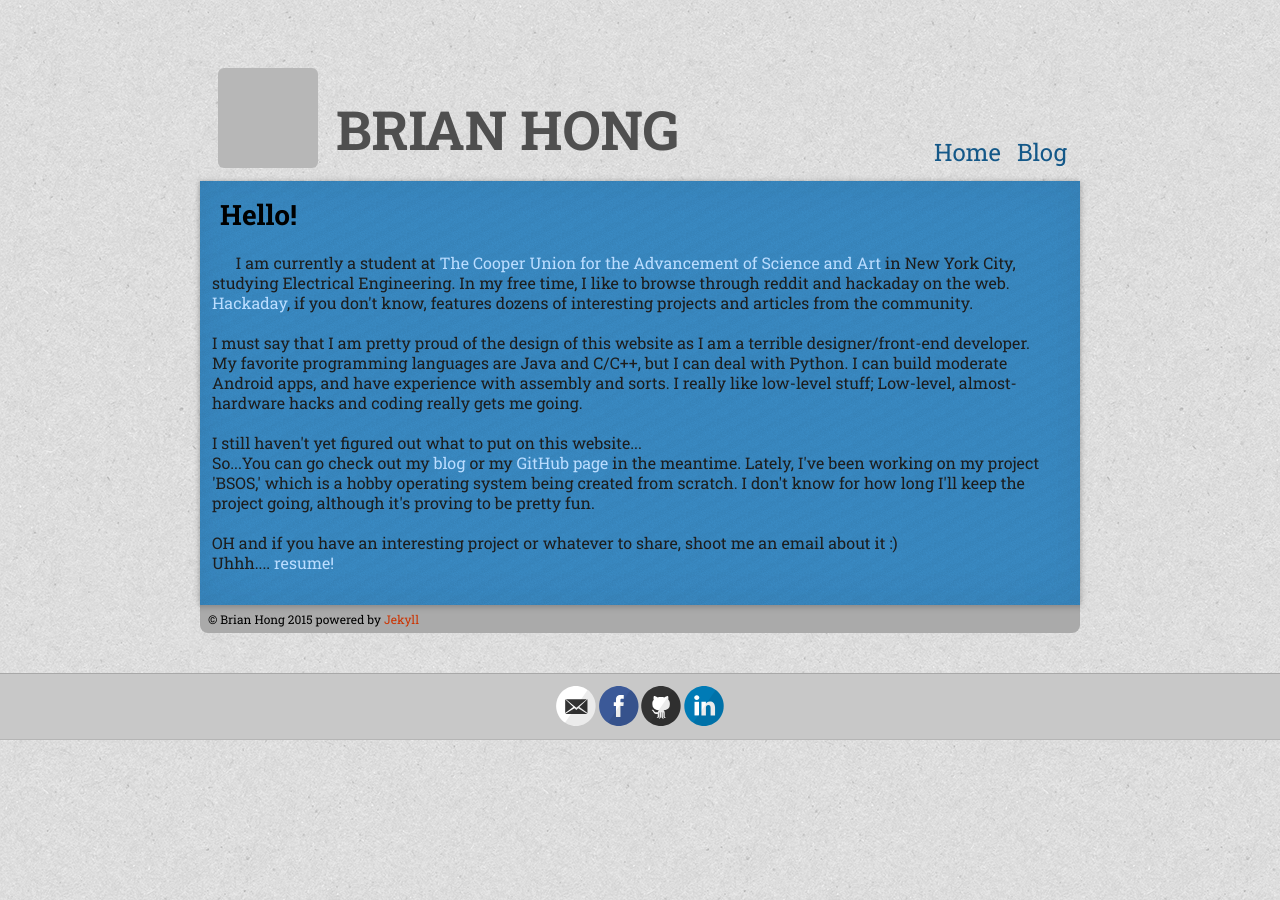
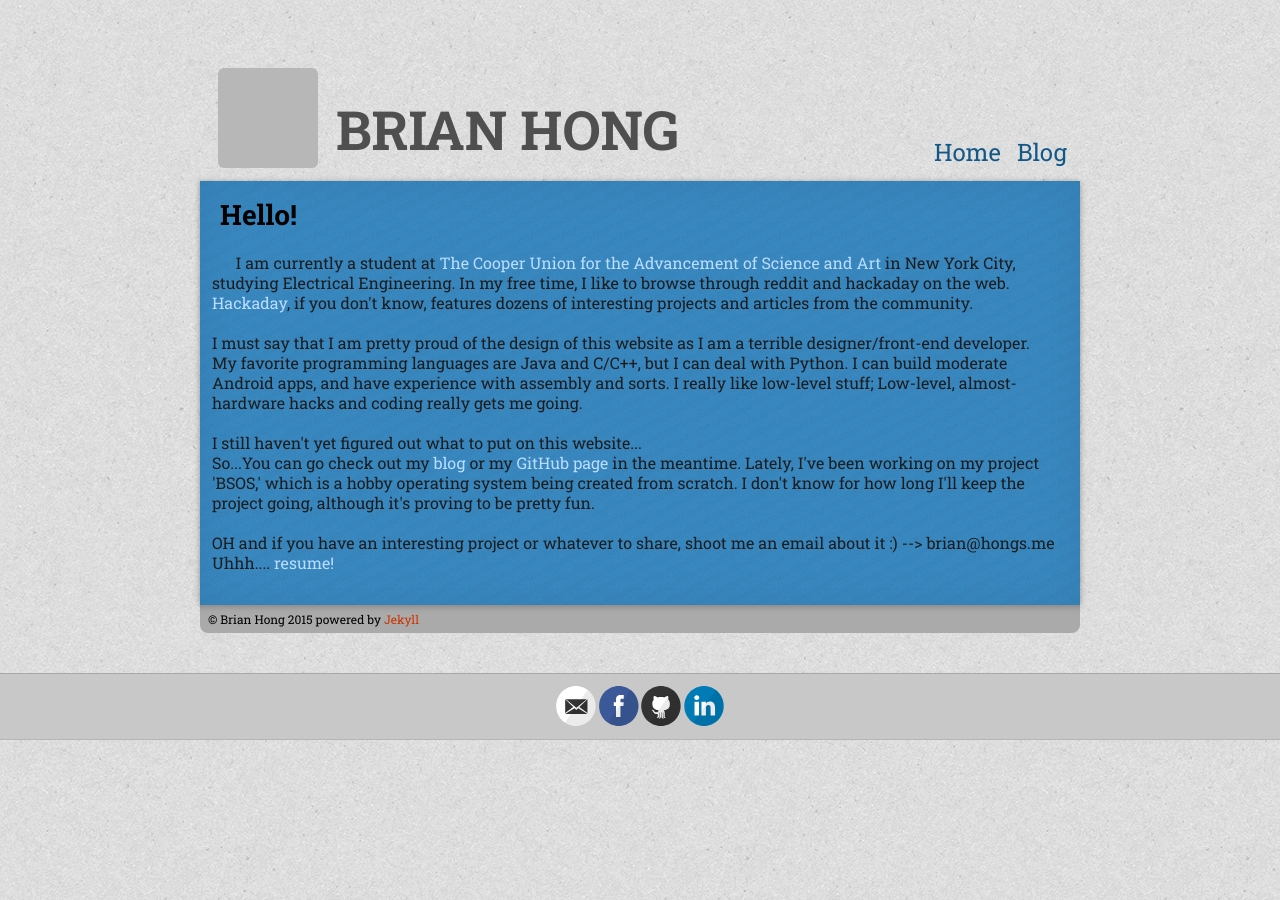
Before and after one commit to awkwardbunny/awkwardbunny.github.io, a Jekyll site: the page built from index.html, in a window 1280 px wide. Built offline with Jekyll 4.4.1, drawn with Linux system fonts in a browser that asks for light colours.

Commit message:
Added email address and CNAME

```diff
--- /dev/null
+++ b/CNAME
@@ -0,0 +1 @@
+hongs.me
--- a/index.html
+++ b/index.html
@@ -11,6 +11,6 @@ My favorite programming languages are Java and C/C++, but I can deal with Python
 </p><p>
 I still haven't yet figured out what to put on this website...<br>
 So...You can go check out my <a href="/blog/">blog</a> or my <a href="https://github.com/awkwardbunny/">GitHub page</a> in the meantime. Lately, I've been working on my project 'BSOS,' which is a hobby operating system being created from scratch. I don't know for how long I'll keep the project going, although it's proving to be pretty fun.
-</p><p>OH and if you have an interesting project or whatever to share, shoot me an email about it :)<br>
+</p><p>OH and if you have an interesting project or whatever to share, shoot me an email about it :) --&gt; brian@hongs.me<br>
 Uhhh.... <a href="resume.pdf">resume!</a>
 </p>
```
